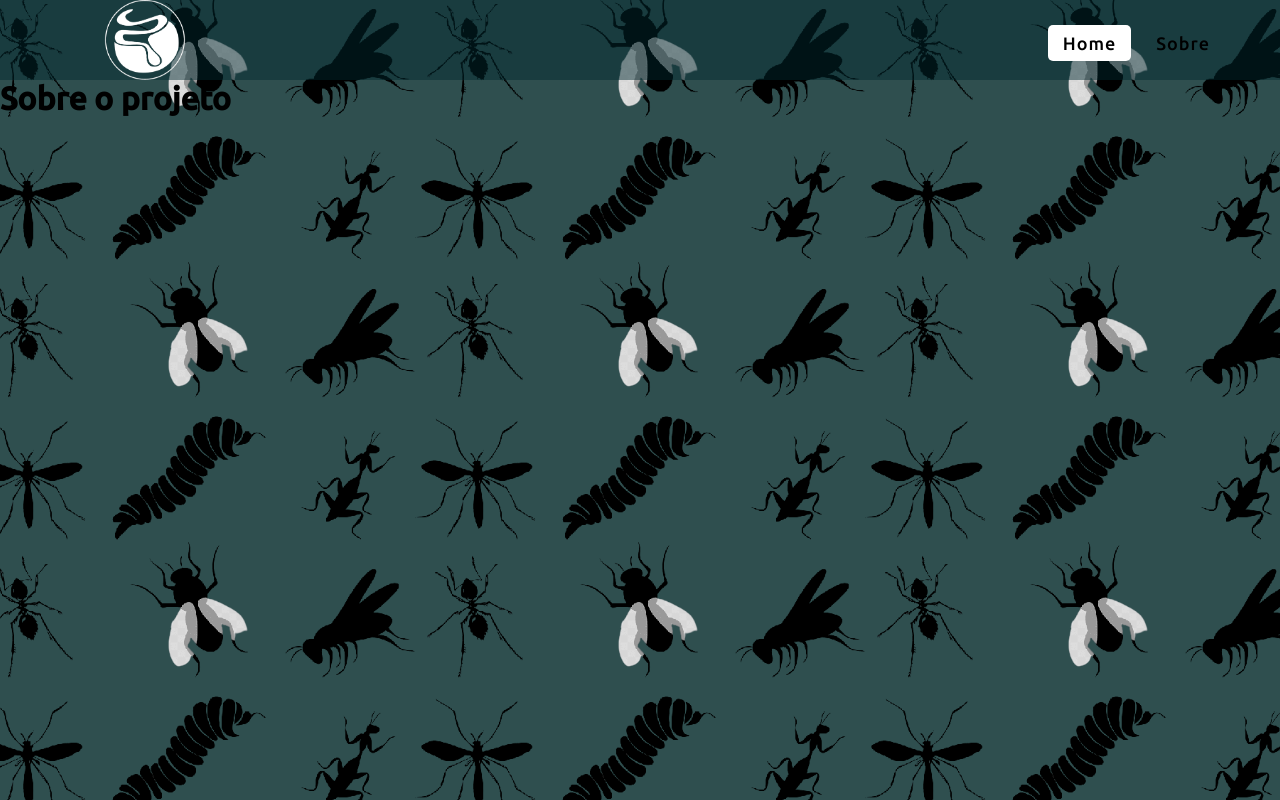
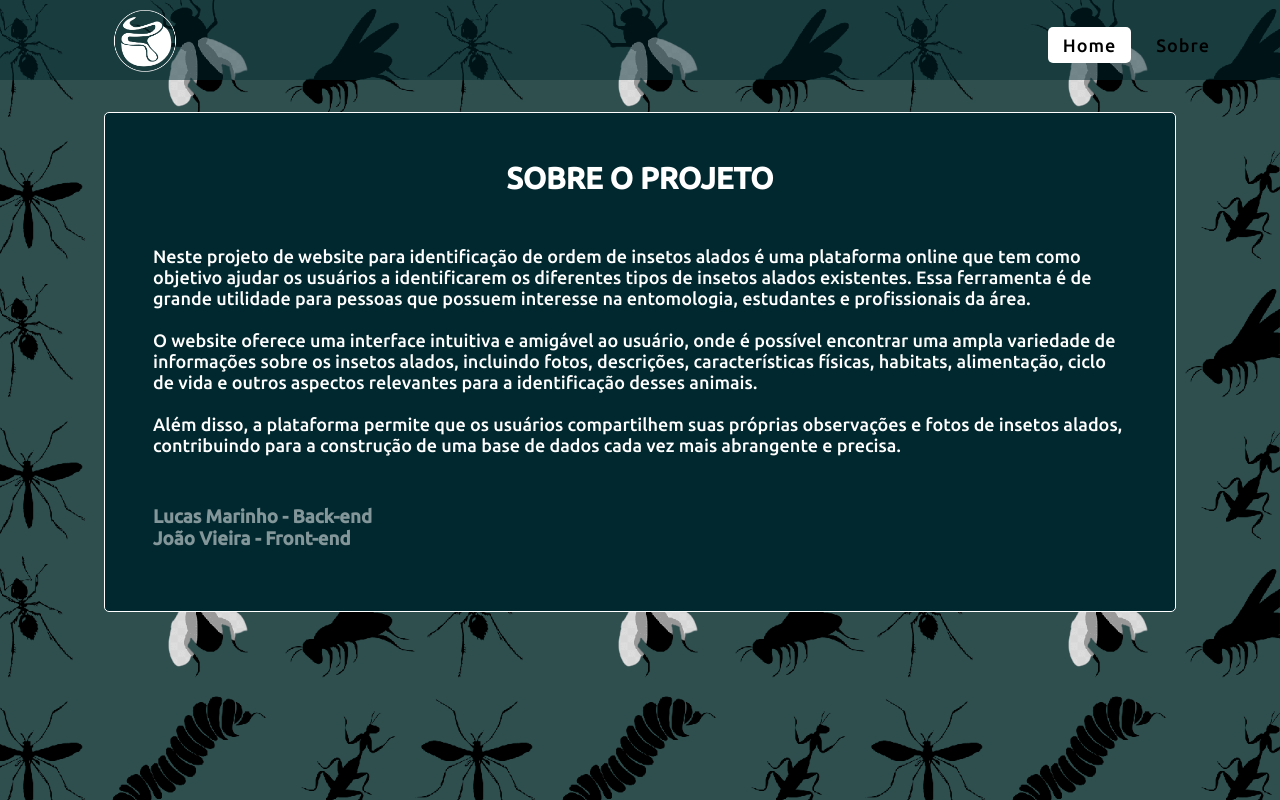
Before and after one commit to lucasmarinho14/projeto-insetos-alados, a Flask app: page /sobre in a window 1280 px wide. Run offline with Flask 2, Linux system fonts and the light colour scheme.

Commit message:
Alterações no CSS

```diff
--- a/static/style.css
+++ b/static/style.css
@@ -42,9 +42,11 @@ nav ul li a.active,
 nav ul li a:hover{
     background: #ffffff;
 }
+
 .logo img{
     width: 90px;
     height: auto;
+    padding: 10px;
 }
 body{
     background-color: #2F4F4F;
@@ -69,10 +71,8 @@ body{
 .caixaPerguntas{
     display: flex;
     justify-content: center;
-    align-items: center;
+    margin-top: 2rem;
     height: 100vh;
-    justify-content: center;
-    align-items: center;
 }
 
 .perguntas {
@@ -87,15 +87,15 @@ body{
 }
 
 label{
-    color: white;
+    color: rgb(255, 255, 255);
 }
 
-label, input[type="radio"]{
-    margin-bottom: 3%;
+input[type='radio']{
+    background-image: url(http://www.webcis.com.br/images/imagens-noticias/checkbox/ico-master.webp);
 }
 
-input[type="radio"]{
-    border: 15px solid white;
+.pergunta1-caixa{
+    margin-bottom: 30px;
 }
 
 .botoes-caixa{
@@ -184,8 +184,10 @@ main{
     background-color: #01282e;
     border: 1px solid white;
     border-radius: 5px;
+    margin-top: 2rem;
     padding: 3em;
     display: block;
+    min-height: 500px;
 }
 
 .titulo-inseto{
@@ -200,15 +202,43 @@ main{
     color: white;
 }
 
+.tamanho{
+    width: 240px;
+    height: 240px;
+    background-color: aqua;
+    float: left;
+    margin-right: 1rem;
+}
+
 .img-inseto{
-    width: 50%;
+    width: 100%;
+    height: 100%;
     border: 5px solid white;
     border-radius: 5px;
-    float: left;
-    margin-bottom: 1em;
-    margin-right: 1em;
+
 }
 
 .overflow {
     overflow: visible;
 }
+
+.titulo-sobre{
+    text-align: center;
+    text-transform: uppercase;
+    color: white;
+    margin-bottom: 50px;
+    font-size: 30px;
+}
+
+.texto-sobre{
+    color: white;
+    font-size: 18px;
+}
+
+.rodape-sobre{
+    margin-top: 50px;
+}
+
+.nome-sobre{
+    color: rgba(255, 255, 255, 0.514);
+}
--- a/templates/sobre.html
+++ b/templates/sobre.html
@@ -1,4 +1,18 @@
 {%extends "base.html"%}
 {%block conteudo%}
-    <h1>Sobre o projeto</h1>
+    <main>
+        <section class="texto-caixa">
+            <h1 class="titulo-sobre">Sobre o projeto</h1>
+            <p class="texto-sobre">Neste projeto de website para identificação de ordem de insetos alados é uma plataforma online que tem como objetivo ajudar os usuários a identificarem os diferentes tipos de insetos alados existentes. Essa ferramenta é de grande utilidade para pessoas que possuem interesse na entomologia, estudantes e profissionais da área. <br><br>
+
+                O website oferece uma interface intuitiva e amigável ao usuário, onde é possível encontrar uma ampla variedade de informações sobre os insetos alados, incluindo fotos, descrições, características físicas, habitats, alimentação, ciclo de vida e outros aspectos relevantes para a identificação desses animais. <br><br>
+
+                Além disso, a plataforma permite que os usuários compartilhem suas próprias observações e fotos de insetos alados, contribuindo para a construção de uma base de dados cada vez mais abrangente e precisa.</p>
+
+                <footer class="rodape-sobre">
+                    <h3 class="nome-sobre">Lucas Marinho - Back-end</h3>
+                    <h3 class="nome-sobre">João Vieira - Front-end</h3>
+                </footer>
+        </section>
+    </main>
 {%endblock%}
--- a/templates/teste.html
+++ b/templates/teste.html
@@ -5,16 +5,19 @@
                 <fieldset class="perguntas">
                     <h2 class="titulo-caixa">Quais são as características do seu inseto?</h2>
                     <div class="radioPergunta">
+                        <div class="pergunta1-caixa">
                             <input class="form-check-input" type="radio" name="flexRadioDefault" id="flexRadioDefault1" value="pergunta1" checked>
                             <label class="form-check-label" for="flexRadioDefault1">
                             {{pergunta1}}
                             </label>
-                        <br>
+                        </div>
+                        <div class="pergunta2-caixa">
                             <input class="form-check-input" type="radio" name="flexRadioDefault" id="flexRadioDefault2"
                             value="pergunta2">
                             <label class="form-check-label" for="flexRadioDefault2">
                             {{pergunta2}}
                             </label>
+                        </div>
                     </div>
                     <div class="botoes-caixa">
                         <input type="submit" value="Enviar" class="botaoPergunta botaoEnviar">
```
Also changed, not shown: templates/ordem.html (+7 -3 lines). Lines whose indentation alone changed are shown as unchanged.
